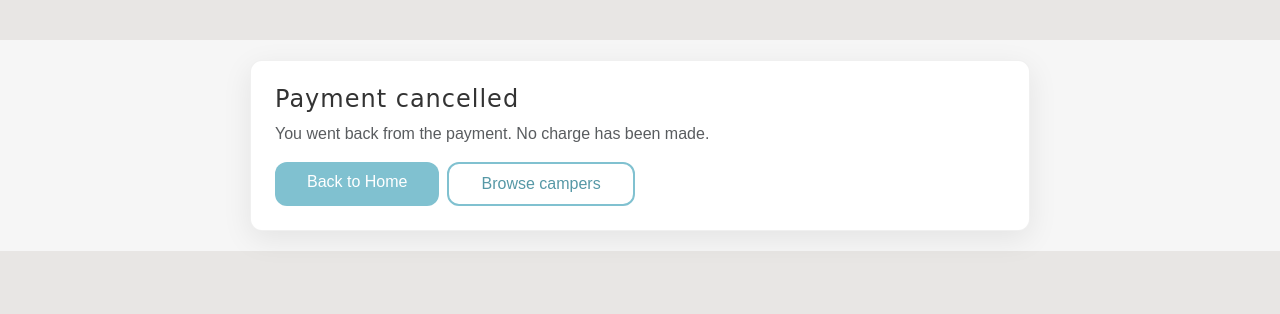
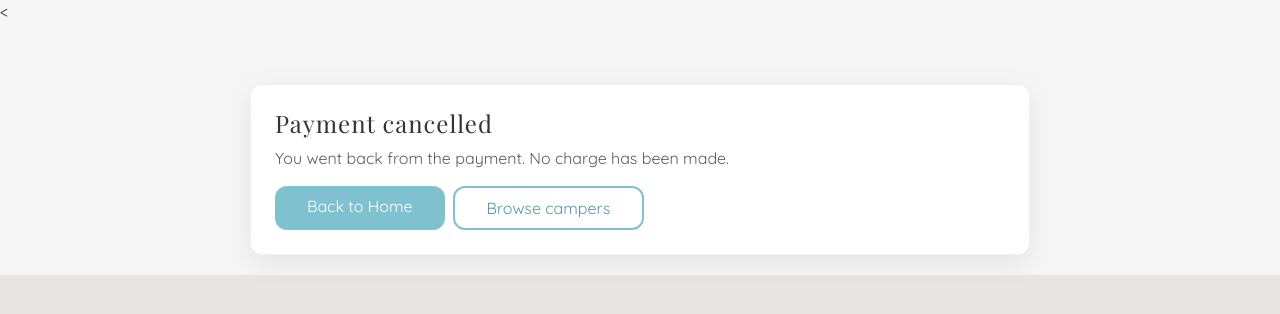
Before and after one commit to Absdabsda/AlisiosVan, a PHP site: page /cancel.php in a window 1280 px wide. Shown: the top 314 px of the page. Run offline with PHP 8.4, Linux system fonts and the light colour scheme; some libraries are stand-ins or nearby versions.

Commit message:
cancel.php meta

```diff
--- a/src/cancel.php
+++ b/src/cancel.php
@@ -60,8 +60,19 @@
     <meta name="viewport" content="width=device-width,initial-scale=1">
     <meta name="google" content="notranslate">
     <title><?= htmlspecialchars(__('Payment cancelled')) ?> | Alisios Van</title>
+    <<!-- evita traducción automática de Chrome -->
+    <meta name="google" content="notranslate">
+
+    <link href="https://fonts.googleapis.com/css2?family=Quicksand:wght@400;500;700&display=swap" rel="stylesheet">
+    <link href="https://fonts.googleapis.com/css2?family=Playfair+Display&display=swap" rel="stylesheet">
     <link href="https://cdn.jsdelivr.net/npm/bootstrap@5.3.7/dist/css/bootstrap.min.css" rel="stylesheet">
+    <link href="https://cdn.jsdelivr.net/npm/bootstrap-icons@1.10.5/font/bootstrap-icons.css" rel="stylesheet">
+
+    <link rel="stylesheet" href="https://cdn.jsdelivr.net/npm/flag-icons/css/flag-icons.min.css">
+
     <link rel="stylesheet" href="css/estilos.css">
+    <link rel="stylesheet" href="css/cookies.css">
+    <script src="js/cookies.js" defer></script>
     <style>
         body{background:#f6f6f6}
         .wrap{max-width:820px;margin:40px auto;padding:20px}
```
